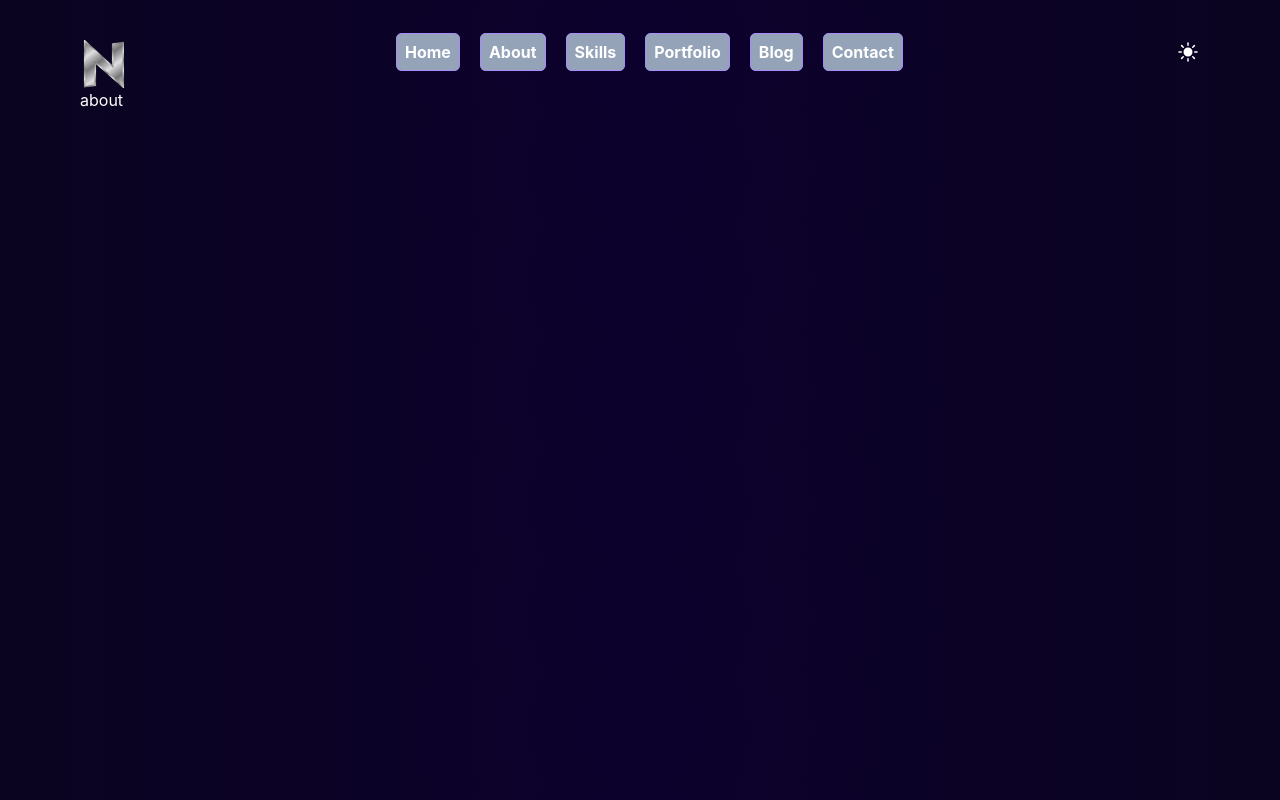
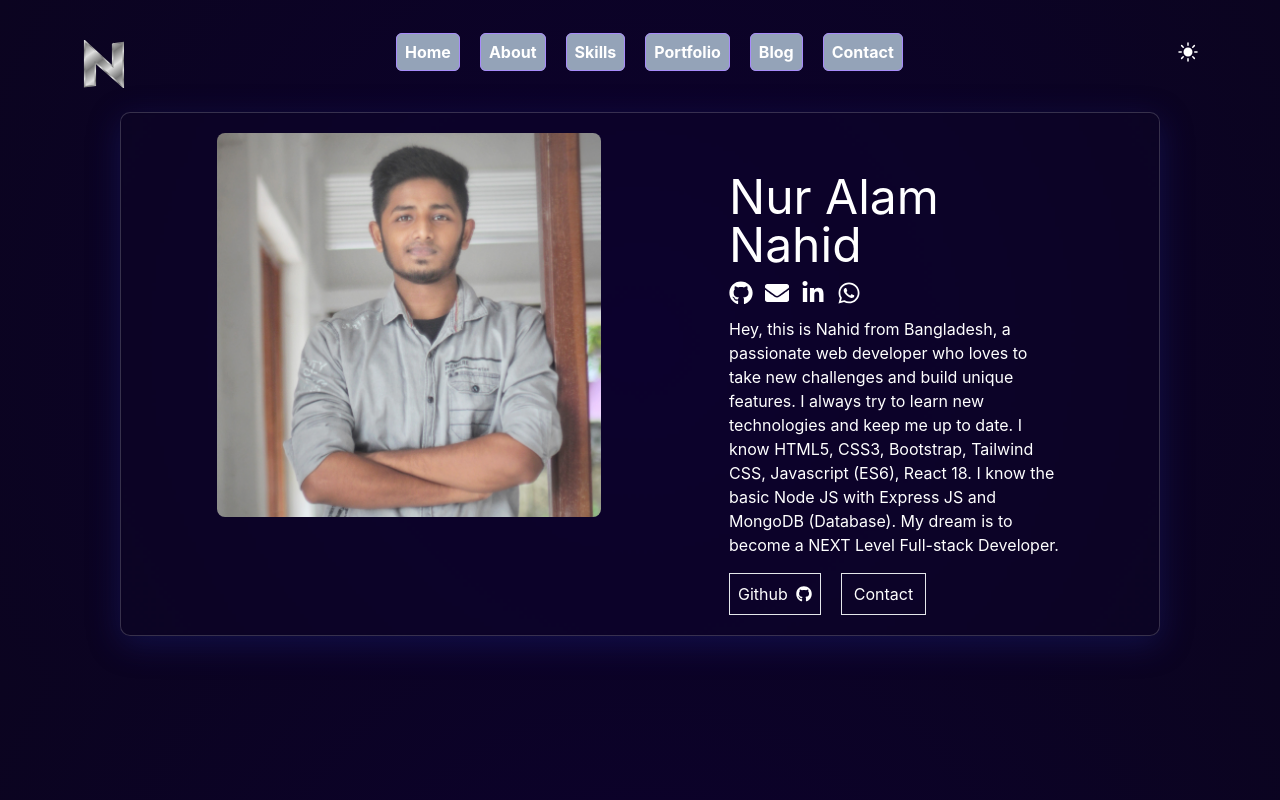
Before and after one commit to nurnahid1/dev-nahid, a React (Create React App) app: page /about in a window 1280 px wide. Built offline with nearby package versions, Linux system fonts and the light colour scheme.

Commit message:
about page complete

```diff
--- a/package.json
+++ b/package.json
@@ -9,6 +9,7 @@
     "@testing-library/user-event": "^13.5.0",
     "react": "^18.2.0",
     "react-dom": "^18.2.0",
+    "react-icons": "^4.6.0",
     "react-router-dom": "^6.4.3",
     "react-scripts": "5.0.1",
     "web-vitals": "^2.1.4"
--- /dev/null
+++ b/src/Components/About/About.css
@@ -0,0 +1,8 @@
+.about{
+    background: rgba( 19, 10, 47, 0.15 );
+box-shadow: 0 8px 32px 0 rgba( 31, 38, 135, 0.37 );
+backdrop-filter: blur( 1.5px );
+-webkit-backdrop-filter: blur( 1.5px );
+border-radius: 10px;
+border: 1px solid rgba( 255, 255, 255, 0.18 );
+}
--- a/src/Components/About/About.js
+++ b/src/Components/About/About.js
@@ -1,11 +1,36 @@
 import React from 'react';
 import Navber from '../Home/Navber/Navber';
+import './About.css'
+import img from '../../Images/aboutme.jpg'
+import { Link } from 'react-router-dom';
+import { FaEnvelope, FaGithub, FaLinkedin, FaLinkedinIn, FaWhatsapp, } from 'react-icons/fa';
 
 const About = () => {
     return (
-        <div className='mr-20 ml-20'>
+        <div className='md:mr-20 md:ml-20'>
             <Navber></Navber>
-            <h1 className='text-white'>about </h1>
+            <div className='about md:h-auto h-full py-5 mt-6 mb-12 md:flex md:justify-between mx-10 md:px-12 lg:px-24 px-8 md:gap-16 lg:gap-32'>
+            <div>
+                <img className='md:max-w-xs lg:max-w-sm  max-w-96 rounded-lg ' src={img} alt="" />
+            </div>
+            <div className=''>
+                <h2 className='text-white mt-10 text-2xl md:text-4xl lg:text-5xl'>Nur Alam Nahid</h2>
+                <div className='flex mr-3'>
+                    <Link> <FaGithub className='text-white w-6 h-6 mr-3 my-3'></FaGithub></Link>
+                    <Link> <FaEnvelope className='text-white w-6 h-6 mr-3 my-3'></FaEnvelope> </Link>
+                    <Link> <FaLinkedinIn className='text-white w-6 h-6 mr-3 my-3'></FaLinkedinIn> </Link>
+                    <Link> <FaWhatsapp className='text-white w-6 h-6 mr-3 my-3'></FaWhatsapp> </Link>
+
+                </div>
+                <p className='text-white'>Hey, this is Nahid from Bangladesh, a passionate web developer who loves to take new challenges and build unique features. I always try to learn new technologies and keep me up to date. I know HTML5, CSS3, Bootstrap, Tailwind CSS, Javascript (ES6), React 18. I know the basic Node JS with Express JS and MongoDB (Database). My dream is to become a NEXT Level Full-stack Developer.
+                </p>
+                <div className='flex  pt-4 items-center'>
+                <Link className='text-white flex items-center border p-2'>Github <FaGithub className='ml-2 '></FaGithub></Link>
+                <Link className='text-white ml-5 border px-3 py-2'>Contact</Link>
+                </div>
+            </div>
+            </div>
+
         </div>
     );
 };
--- a/src/Components/Home/Banner/Banner.js
+++ b/src/Components/Home/Banner/Banner.js
@@ -3,15 +3,15 @@ import banner from '../../../Images/banner.png'
 
 const Banner = () => {
     return (
-        <div className='lg:max-w-full md:flex justify-between items-center '>
+        <div className='lg:max-w-full md:flex justify-between items-center'>
             <div className='mx-auto pl-3 mt-6 ml-5 '>
                 <img className='lg:max-w-lg   ' src={banner} alt="banner img" />
                 <div className='h-[5px] md:hidden mx-auto w-3/4 absolute left-12 rounded-full bg-gradient-to-r from-sky-500 to-indigo-500 shadow-2xl'></div>
             </div>
-            <div className='pt-5'>
+            <div className='pt-5 '>
                 <h1 className='text-white text-5xl text-center '>Hey,👋</h1>
                 <h1 className='text-[#F5E435] text-4xl mt-5 text-center'>It's Nahid</h1>
-                <h2 className='text-[#61DAFB] text-6xl mt-3 text-center'>Front-End Developer</h2>
+                <h2 className='text-[#61DAFB] text-6xl mt-3 text-center  '>Front-End Developer</h2>
 
                 <div className='mt-6 text-center'>
                     <button className=' px-12 py-3 text-white bg-gradient-to-r from-sky-500 to-indigo-800 rounded-full '>Hire me</button>
--- a/src/Components/Home/Home.js
+++ b/src/Components/Home/Home.js
@@ -7,6 +7,7 @@ const Home = () => {
         <div className='md:mr-32 md:ml-32'>
             <Navber></Navber>
             <Banner></Banner>
+
         </div>
     );
 };
--- a/src/Components/Home/Navber/Navber.js
+++ b/src/Components/Home/Navber/Navber.js
@@ -8,7 +8,6 @@ const Navber = () => {
         <div>
             <div className='flex justify-between mt-5 md:mt-10'>
             <div>
-                {/* <h1 className='text-3xl  font-bold bg-slate-400 text-indigo-600'>N</h1> */}
                 <img className='w-12 h-12' src={logo} alt="" />
             </div>
 
@@ -28,7 +27,7 @@ const Navber = () => {
             </div>
             {/*navber mobile version */}
 
-            <div className='block md:hidden lg:hidden flex w-full  fixed bottom-0 right-0  mb-0 p-3 border'>
+            <div className='block md:hidden bg-black mt-10 lg:hidden flex w-full  fixed bottom-0 right-0  mb-0 p-3 rounded-md'>
             <Link className='w-10 h-8 mx-8 text-white' to='/'><HomeIcon className=''></HomeIcon></Link>
             <Link className='w-10 h-8 mr-8 text-white' to='/skill'><StarIcon ></StarIcon></Link>
             <Link className='w-10 h-8 mr-8 text-white' to='/about'><IdentificationIcon></IdentificationIcon> </Link>
```
Also changed, not shown: src/Images/aboutme.jpg (added), 1 other file (tests, documents, lock files or other folders).
